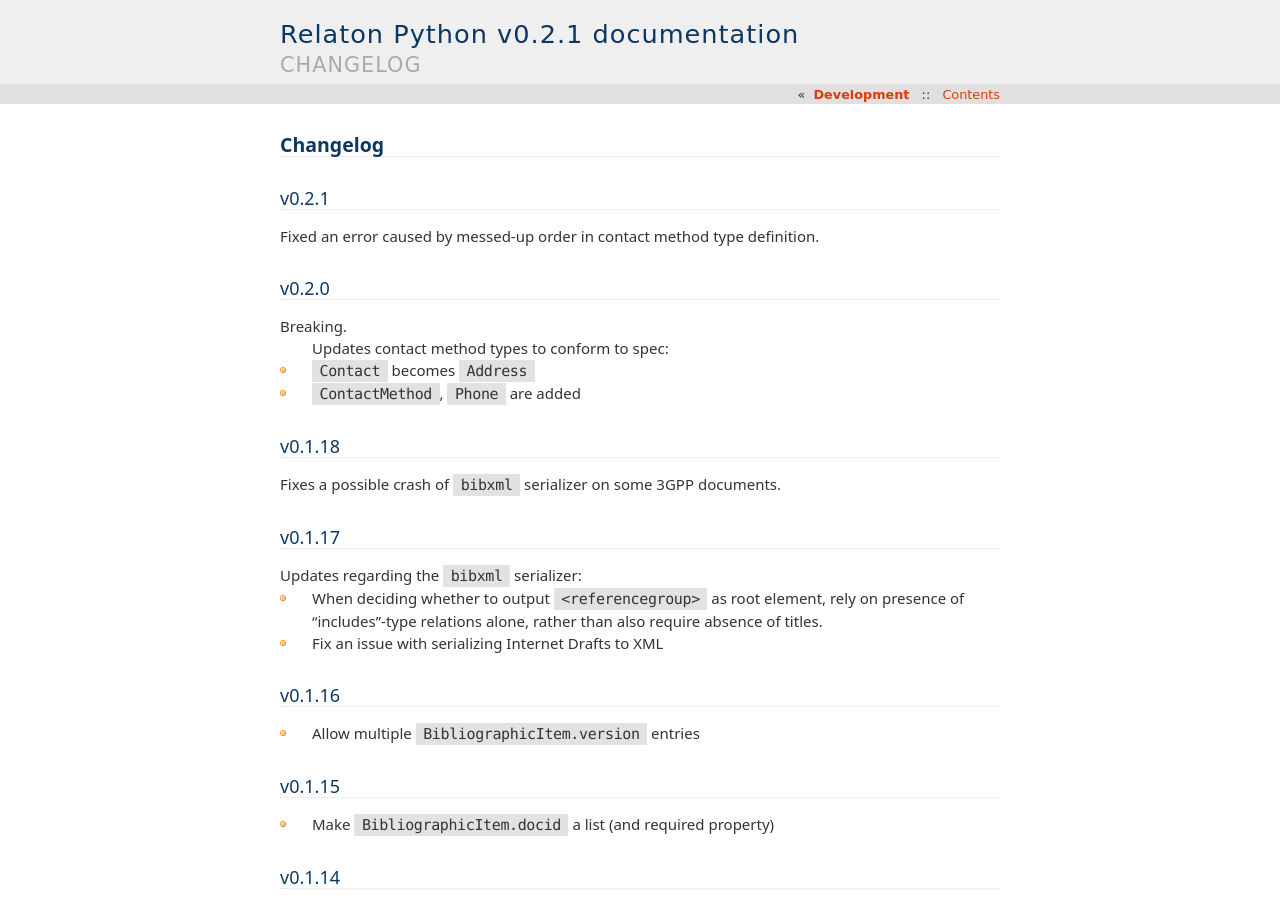
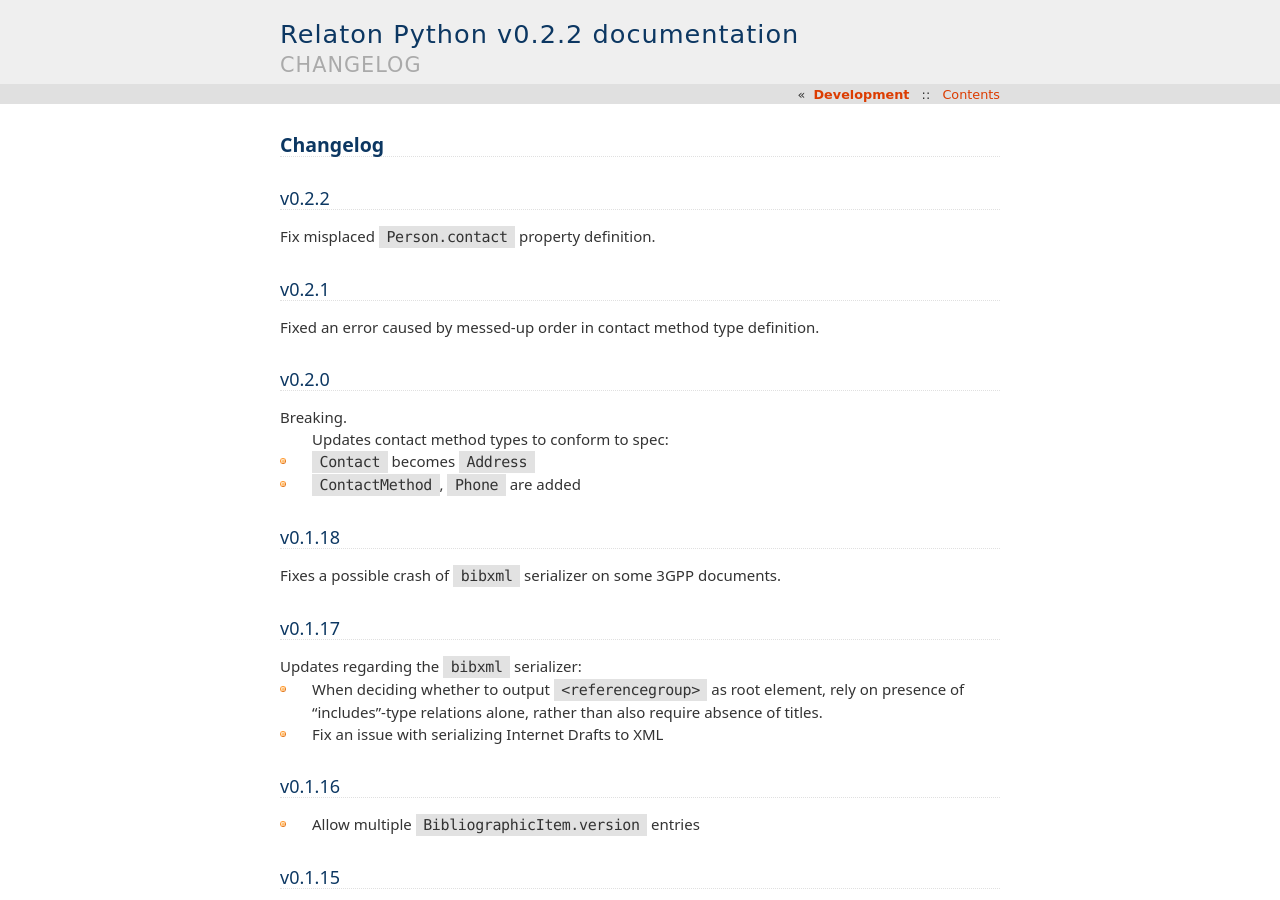
Before and after one commit to relaton/relaton-py, a Sphinx documentation site: the page built from docs/changelog.rst, in a window 1280 px wide and 900 px high. Built offline with Sphinx 7.4.7, drawn with Linux system fonts in a browser that asks for light colours.

Commit message:
chore: release 0.2.2

```diff
--- a/docs/changelog.rst
+++ b/docs/changelog.rst
@@ -1,6 +1,11 @@
 =========
 Changelog
 =========
+
+v0.2.2
+======
+
+Fix misplaced ``Person.contact`` property definition.
 
 v0.2.1
 ======
--- a/relaton/__init__.py
+++ b/relaton/__init__.py
@@ -1 +1 @@
-__version__ = '0.2.1'
+__version__ = '0.2.2'
```
